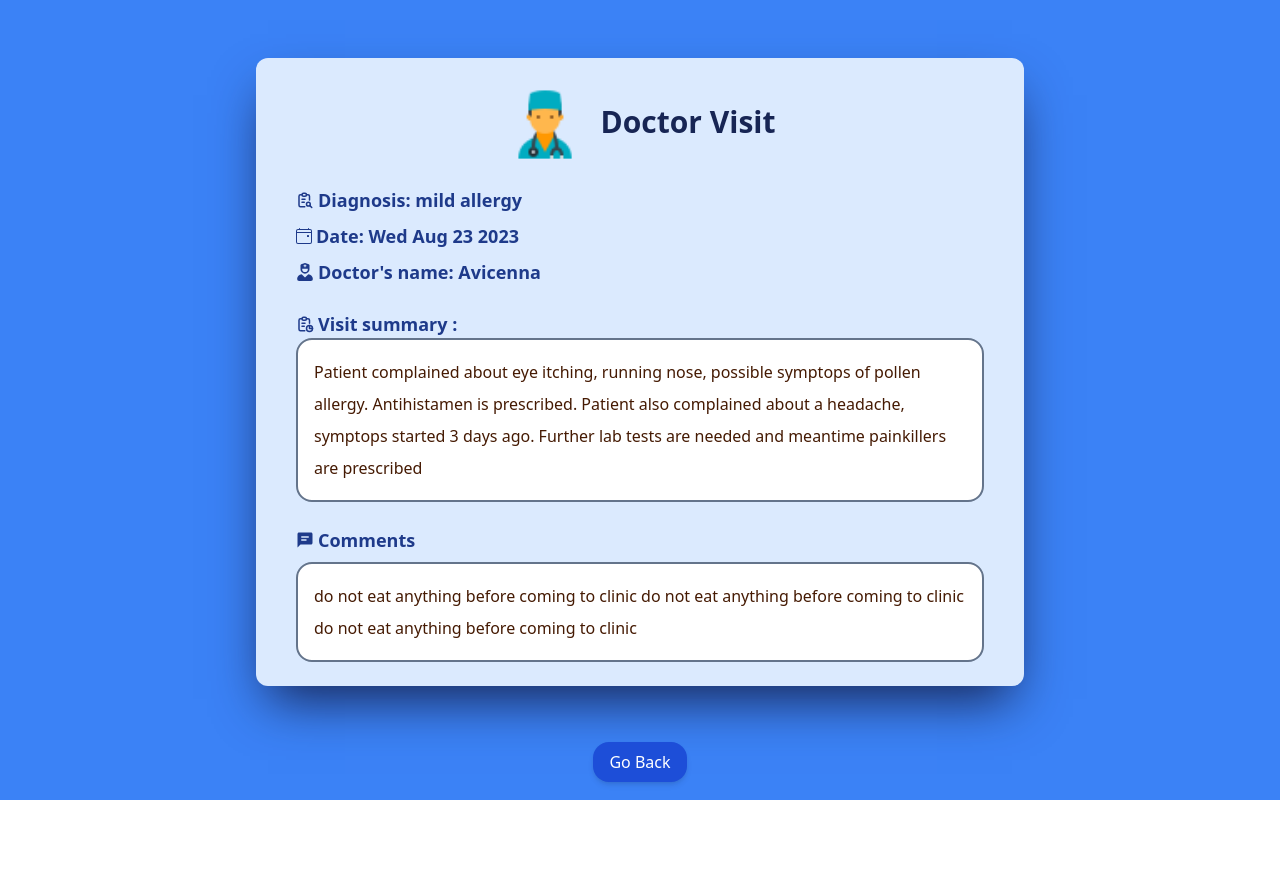
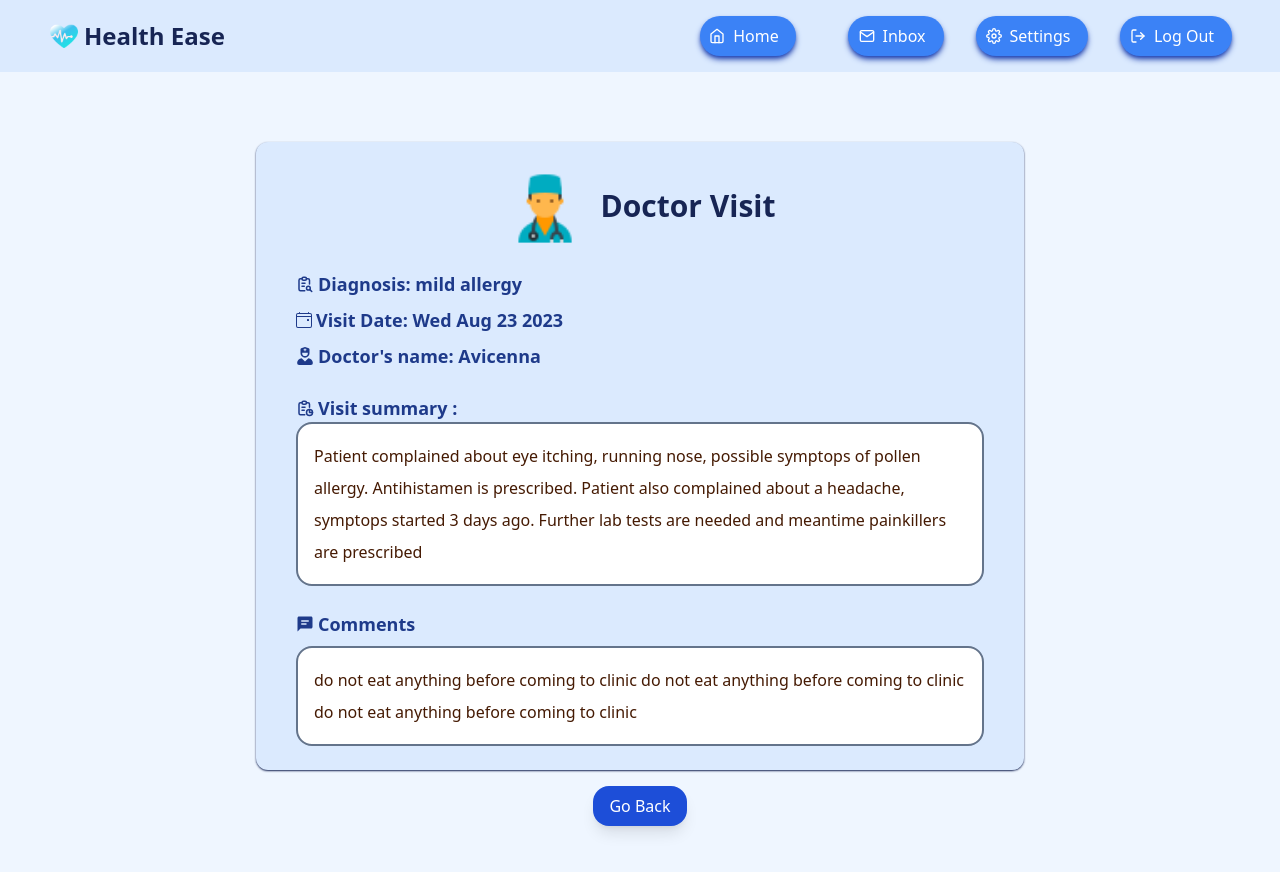
Before and after one commit to abdicodes/Health-Ease, a React (Vite) app in the folder frontend/: page /1 in a window 1280 px wide. Before the commit the page ends 800 px from the top, so only its background shows below. Built offline with nearby package versions, Linux system fonts and the light colour scheme.

Commit message:
refactor: improved UI for detailed doctor visit

```diff
--- a/frontend/src/components/patientPortal/eventsPage/DetailedEvent.tsx
+++ b/frontend/src/components/patientPortal/eventsPage/DetailedEvent.tsx
@@ -3,6 +3,7 @@ import data from '../../../data'
 import { Event } from '../../../types'
 import DetailedEventContainer from './DetailedEventContainer'
 import { useNavigate } from 'react-router-dom'
+import NavBar from '../../NavBar'
 
 const DetailedEvent = () => {
   const match = useMatch('/:id')
@@ -17,11 +18,13 @@ const DetailedEvent = () => {
   if (!event) return null
 
   return (
-    <main className="bg-blue-500 min-h-screen flex flex-col items-center justify-center ">
+    <>
+      <NavBar />
+      <main className="bg-blue-50 min-h-screen flex flex-col items-center justify-center ">
         <DetailedEventContainer event={event} />
 
         <button
-        className="bg-blue-700 font-medium text-white p-2 px-4 mt-4 rounded-2xl shadow-md hover:bg-blue-600 cursor-pointer"
+          className="bg-blue-700 font-medium text-white p-2 px-4 my-4 rounded-2xl shadow-lg hover:bg-blue-600 cursor-pointer"
           onClick={() => {
             navigate(-1)
           }}
@@ -29,6 +32,7 @@ const DetailedEvent = () => {
           Go Back
         </button>
       </main>
+    </>
   )
 }
 
--- a/frontend/src/components/patientPortal/eventsPage/DetailedEventContainer.tsx
+++ b/frontend/src/components/patientPortal/eventsPage/DetailedEventContainer.tsx
@@ -69,12 +69,12 @@ const assertNever = (value: never): never => {
   throw new Error(`Unhandled error ${JSON.stringify(value)}`)
 }
 
-const DoctorVisitComponent: React.FC<DoctorVisitComponentProps> = ({
+export const DoctorVisitComponent: React.FC<DoctorVisitComponentProps> = ({
   event,
 }) => {
   const { diagnosis, dateTime, details, doctorName, type, comments } = event
   return (
-    <main className="  bg-blue-100 mx-4 my-10 rounded-xl shadow-2xl shadow-blue-950 max-w-3xl">
+    <main className="  bg-blue-100 mx-4 md:mx-10 mt-10 rounded-xl shadow-sm shadow-blue-950 max-w-3xl">
       <section className=" mx-10 my-2 ">
         <div className="text-blue-950 flex items-center  pt-4 justify-center mb-6">
           <img src={doctor} className=" w-20  text-blue-800" />
@@ -89,7 +89,7 @@ const DoctorVisitComponent: React.FC<DoctorVisitComponentProps> = ({
 
         <div className="my-2 text-lg font-semibold text-blue-900 flex items-center">
           <BsCalendar4Event className="mr-1 text-base" />
-          Date: {new Date(dateTime).toDateString()}
+          Visit Date: {new Date(dateTime).toDateString()}
         </div>
         <div className="my-2 text-lg font-semibold text-blue-900 flex items-center">
           <FaUserNurse className="mr-1 " />
--- a/frontend/src/components/patientPortal/eventsPage/EventContainer.tsx
+++ b/frontend/src/components/patientPortal/eventsPage/EventContainer.tsx
@@ -2,6 +2,7 @@ import React from 'react'
 import { Event } from '../../../types'
 import DateComponent from './DateComponent'
 import { Link } from 'react-router-dom'
+import { MdReadMore } from 'react-icons/md'
 
 type eventProps = {
   event: Event
@@ -24,8 +25,10 @@ const EventContainer: React.FC<eventProps> = ({ event }: eventProps) => {
           )}
         </div>
         <Link to={`/${event.id}`}>
-          <div className="my-2 p-3 font-medium rounded-2xl  shadow-xl border-blue-300 border-2 bg-blue-50 text-blue-900 hover:bg-blue-500 hover:border-0 hover:text-white hover:p-3.5 ">
-            View details
+          <div>
+            <button className="flex items-center my-2 p-3 font-medium rounded-2xl  shadow-xl border-blue-300 border-2 bg-blue-50 text-blue-900 hover:bg-blue-500 hover:border-0 hover:text-white hover:p-3.5 ">
+              <MdReadMore className="text-2xl mr-1" /> View details
+            </button>
           </div>
         </Link>
       </div>
```
Lines whose indentation alone changed are shown as unchanged.
